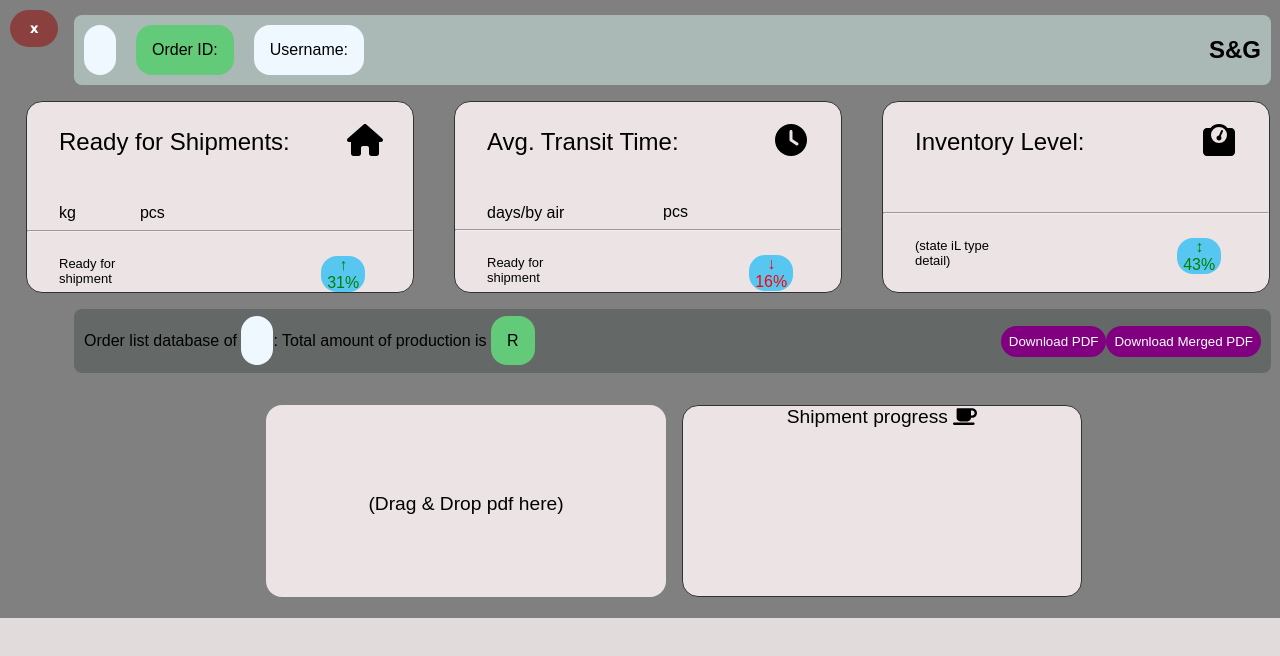
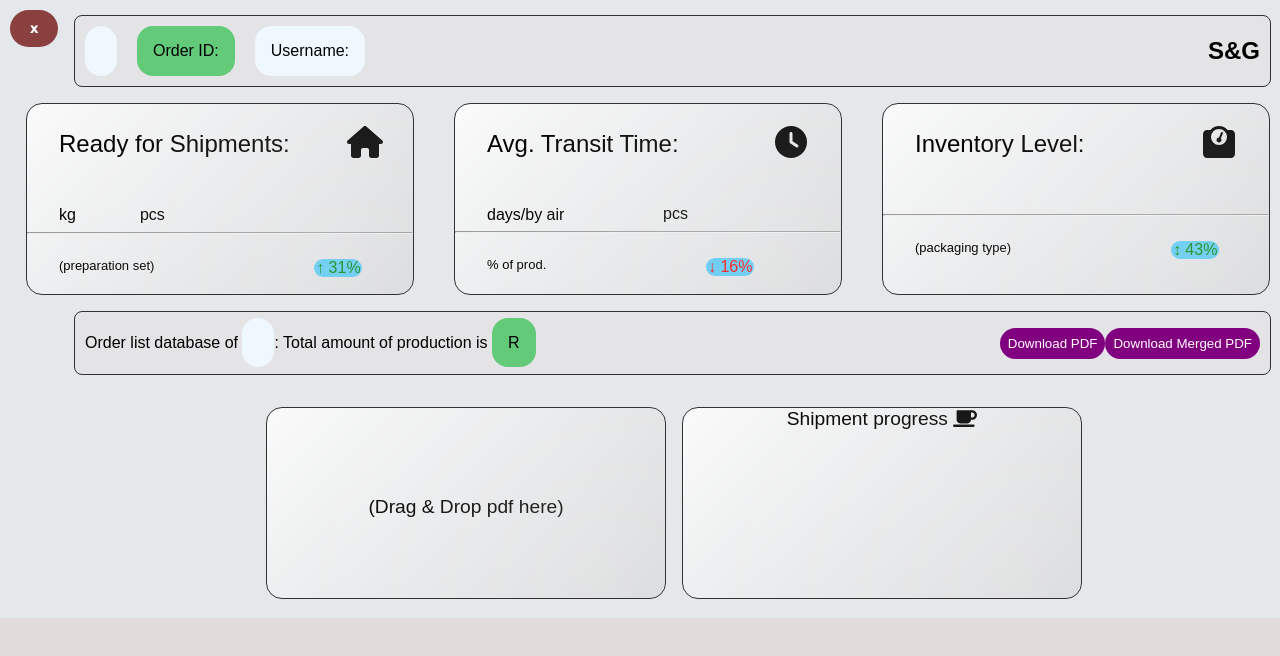
Before and after one commit to YungPharaoh65/supplyChainManagement-1, a React (Vite) app: page /dashboard in a window 1280 px wide. Shown: the top 656 px of the page. Built offline with nearby package versions, Linux system fonts and the light colour scheme.

Commit message:
made changes in dashboard.jsx

```diff
--- a/src/Functiona/dashboard/dashboard.css
+++ b/src/Functiona/dashboard/dashboard.css
@@ -7,6 +7,7 @@
     height:38.6rem;
     padding: 10px;
     color: black;
+    background-color: rgb(229, 232, 235);
 
 }
 
@@ -20,7 +21,8 @@
     align-items: center;
     margin-left: 4rem;
 margin-top: -2rem;
-    background-color: rgb(171, 185, 182);
+background: rgba(228, 223, 223, 0.5); /* Base background color */
+border: 1px solid rgb(51, 50, 50);
 
 }
 
@@ -33,7 +35,8 @@ margin-top: -2rem;
     margin-top: 1rem;
     height: 4rem;
 
-    background-color: rgb(100, 105, 104);
+    background: rgba(228, 223, 223, 0.5); /* Base background color */
+    border: 1px solid rgb(51, 50, 50);
 
 }
 
@@ -81,33 +84,83 @@ margin-top: -2rem;
       gap: -1rem;
       margin-left: 15rem;
 
+
 }
 
-.box{
+.box {
     width: 25rem;
     height: 12rem;
-    background-color: rgb(236, 228, 228);
+    background: linear-gradient(135deg, rgba(255, 255, 255, 0.8) 0%, rgba(200, 200, 200, 0.5) 100%);
     margin-top: 2rem;
     border-radius: 1rem;
     margin-left: 1rem;
-
-    background-color: 'rgb(178, 178, 255)';
     color: black;
     border: 1px solid rgb(51, 50, 50);
-
+    position: relative;
+    overflow: hidden;
 }
 
-.checkbox{
+@keyframes lightAnimation {
+    0% {
+        background-position: 0% 0%;
+    }
+    100% {
+        background-position: 100% 100%;
+    }
+}
+
+.box:before {
+    content: "";
+    position: absolute;
+    top: -20%;
+    left: -20%;
+    width: 200%;
+    height: 200%;
+    background: radial-gradient(circle, rgba(255, 255, 255, 0.6) 0%, rgba(255, 255, 255, 0) 70%);
+    border-radius: 50%;
+    animation: lightAnimation 3s infinite linear;
+    opacity: 0.3; /* Adjust for visibility */
+    pointer-events: none; /* Prevents interaction with the overlay */
+}
+
+
+
+
+.checkbox {
     width: 25rem;
     height: 12rem;
-    background-color: rgb(236, 228, 228);
+    background: linear-gradient(135deg, rgba(255, 255, 255, 0.8) 0%, rgba(200, 200, 200, 0.5) 100%);
     margin-top: 2rem;
     border-radius: 1rem;
     margin-left: 1rem;
+    border: 1px solid rgb(51, 50, 50);
+    position: relative;
+    overflow: hidden;
+}
 
-    background-color: 'rgb(178, 178, 255)';
+@keyframes lightAnimation {
+    0% {
+        background-position: 0% 0%;
+    }
+    100% {
+        background-position: 100% 100%;
+    }
+}
 
+.checkbox:before {
+    content: "";
+    position: absolute;
+    top: -20%;
+    left: -20%;
+    width: 200%;
+    height: 200%;
+    background: radial-gradient(circle, rgba(255, 255, 255, 0.6) 0%, rgba(255, 255, 255, 0) 70%);
+    border-radius: 50%;
+    animation: lightAnimation 3s infinite linear;
+    opacity: 0.3; /* Adjust for visibility */
+    pointer-events: none; /* Prevents interaction with the overlay */
 }
+
 
 .subtitle{
     font-weight:500;
--- a/src/Functiona/dashboard/dashboard.jsx
+++ b/src/Functiona/dashboard/dashboard.jsx
@@ -152,7 +152,7 @@ const Dashboard = () => {
             </div>
             <hr />
             <div className="alignbtntext">
-              <p>Ready for shipment</p>
+              <p>(preparation set)</p>
               <div className="smalltext" style={{ color: randomNumber1 <= 25 ? 'red' : 'green' }}>↑ {randomNumber1}%</div>
             </div>
           </div>
@@ -164,7 +164,7 @@ const Dashboard = () => {
             <div className="part4">{shipmentQuantity} pcs</div>
             <hr />
             <div className="alignbtntext">
-              <p>Ready for shipment</p>
+              <p>% of prod.</p>
               <div className="smalltext" style={{ color: randomNumber2 <= 25 ? 'red' : 'green' }}>↓ {randomNumber2}%</div>
             </div>
           </div>
@@ -175,7 +175,7 @@ const Dashboard = () => {
             <div className="movepart1">{inventoryLevel}</div>
             <hr />
             <div className="alignbtntext">
-              <p>(state iL type detail)</p>
+              <p>(packaging type)</p>
               <div className="smalltext" style={{ color: randomNumber3 <= 25 ? 'red' : 'green' }}>↕ {randomNumber3}%</div>
             </div>
           </div>
--- a/src/components/Home/Home.jsx
+++ b/src/components/Home/Home.jsx
@@ -5,12 +5,15 @@ import Faq from '../Faq/Faq';
 import Signup from '../Signup/Signup';
 import { Link } from 'react-router-dom';
 
+
 const Home = () => {
   const [showSignup, setShowSignup] = useState(false);
 
   const toggleSignup = () => {
     setShowSignup(!showSignup);
   };
+
+
 
   return (
     <div>
```
